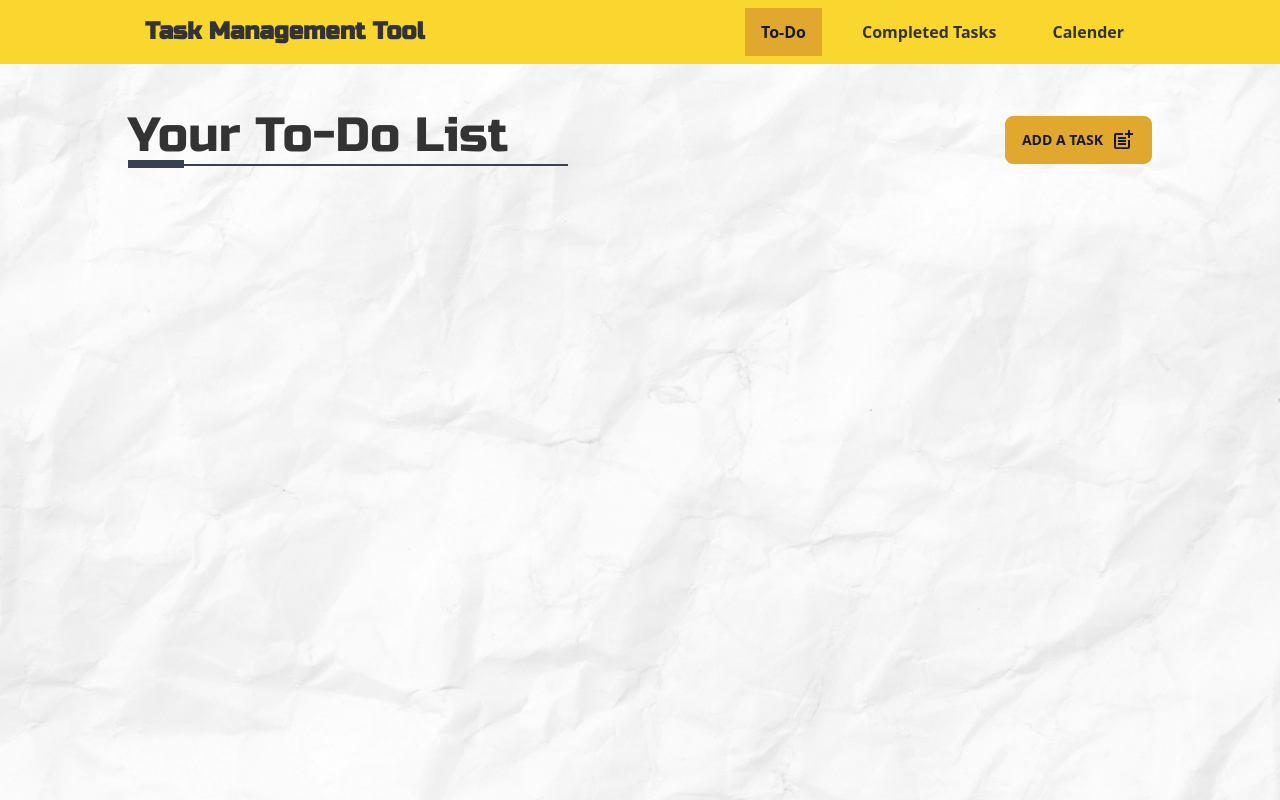
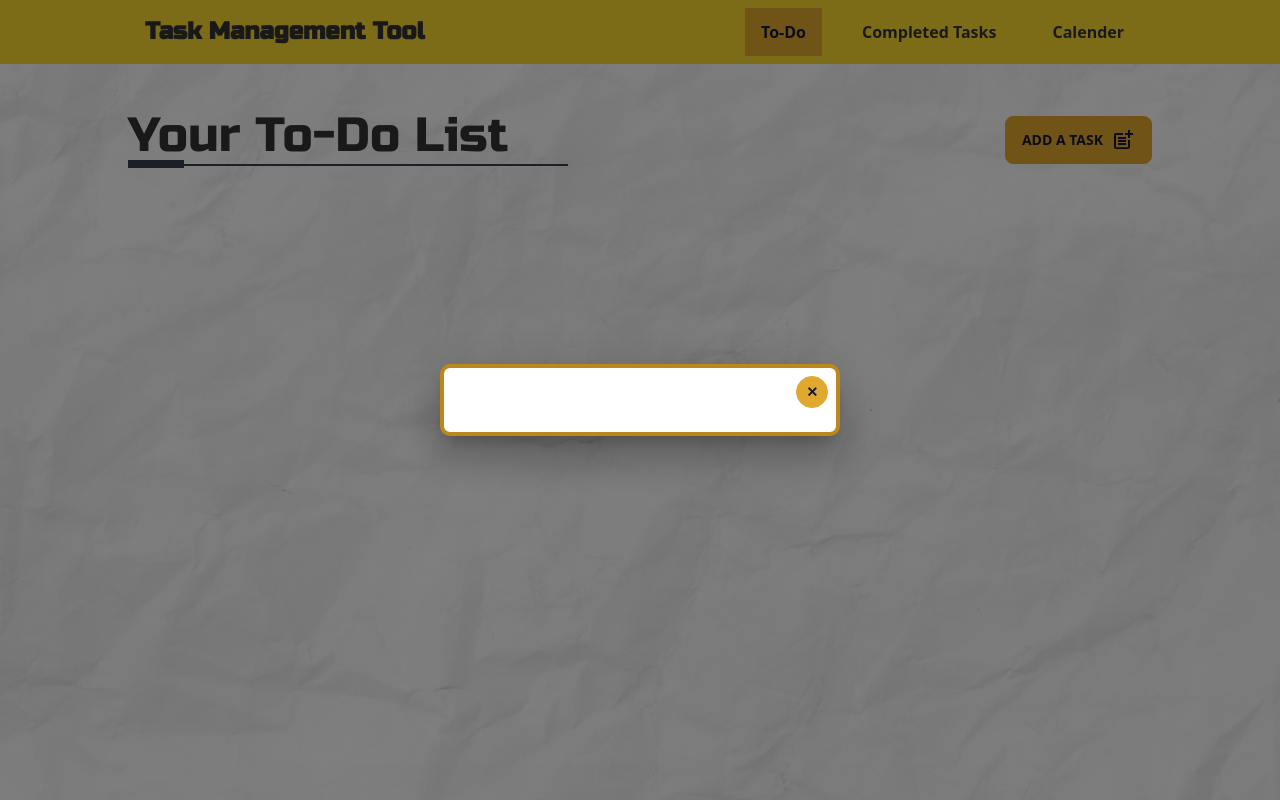
Before and after one commit to TaseenFuadJeem/task-managment-tool, a React (Create React App) app: page /to-do in a window 1280 px wide. Both pictures are taken after a click on the button "ADD A TASK". Built offline with nearby package versions, Linux system fonts and the light colour scheme.

Commit message:
Added modal

```diff
--- a/package.json
+++ b/package.json
@@ -3,6 +3,10 @@
   "version": "0.1.0",
   "private": true,
   "dependencies": {
+    "@emotion/react": "^11.9.3",
+    "@emotion/styled": "^11.9.3",
+    "@mui/material": "^5.8.6",
+    "@mui/styled-engine-sc": "^5.8.0",
     "@testing-library/jest-dom": "^5.14.1",
     "@testing-library/react": "^13.0.0",
     "@testing-library/user-event": "^13.2.1",
@@ -12,6 +16,7 @@
     "react-icons": "^4.4.0",
     "react-router-dom": "6",
     "react-scripts": "5.0.1",
+    "styled-components": "^5.3.5",
     "web-vitals": "^2.1.0"
   },
   "scripts": {
--- a/src/Components/To-do/Todo.js
+++ b/src/Components/To-do/Todo.js
@@ -1,7 +1,27 @@
 import React from 'react';
 import { MdPostAdd } from 'react-icons/md';
+import Box from '@mui/material/Box';
+import Modal from '@mui/material/Modal';
+
+const style = {
+    position: 'absolute',
+    top: '50%',
+    left: '50%',
+    transform: 'translate(-50%, -50%)',
+    width: 400,
+    bgcolor: 'background.paper',
+    border: '4px solid #BA881C',
+    boxShadow: 24,
+    p: 4,
+    borderRadius: "10px"
+};
 
 const Todo = () => {
+
+    const [open, setOpen] = React.useState(false);
+    const handleOpen = () => setOpen(true);
+    const handleClose = () => setOpen(false);
+
     return (
         <section className='mt-20 lg:mt-28 lg:px-32 px-3'>
             <div className='lg:flex lg:justify-between lg:items-center'>
@@ -13,9 +33,21 @@ const Todo = () => {
                     </span>
                 </div>
                 <div className='flex justify-center mt-7 lg:mt-0'>
-                    <button className='btn btn-primary'>Add a task <MdPostAdd className='ml-2 text-2xl' /></button>
+                    <button onClick={handleOpen} className='btn btn-primary'>Add a task <MdPostAdd className='ml-2 text-2xl' /></button>
                 </div>
             </div>
+
+            <Modal
+                open={open}
+                onClose={handleClose}
+                aria-labelledby="modal-modal-title"
+                aria-describedby="modal-modal-description"
+            >
+                <Box sx={style}>
+                    <label onClick={handleClose} class="btn btn-primary btn-sm btn-circle absolute right-2 top-2">✕</label>
+                </Box>
+            </Modal>
+
         </section>
     );
 };
```
Also changed, not shown: 1 other file (tests, documents, lock files or other folders).
